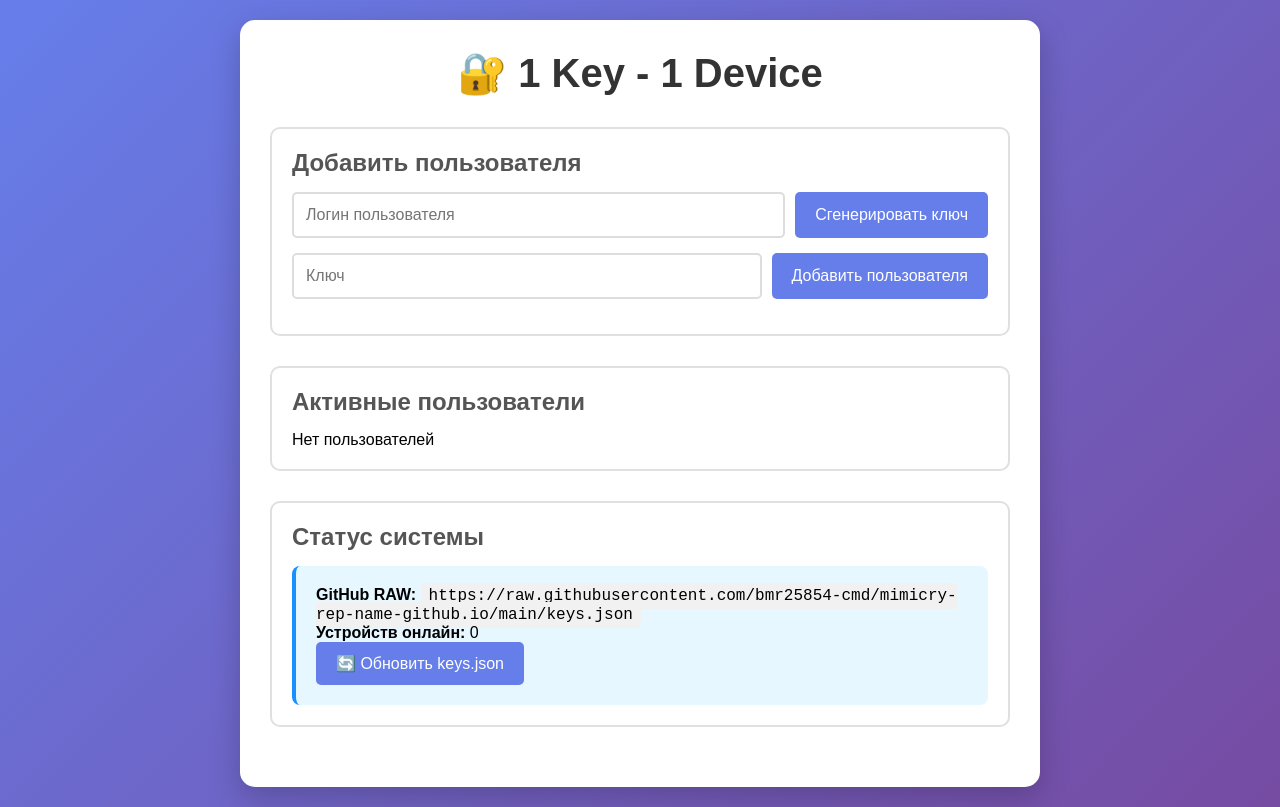
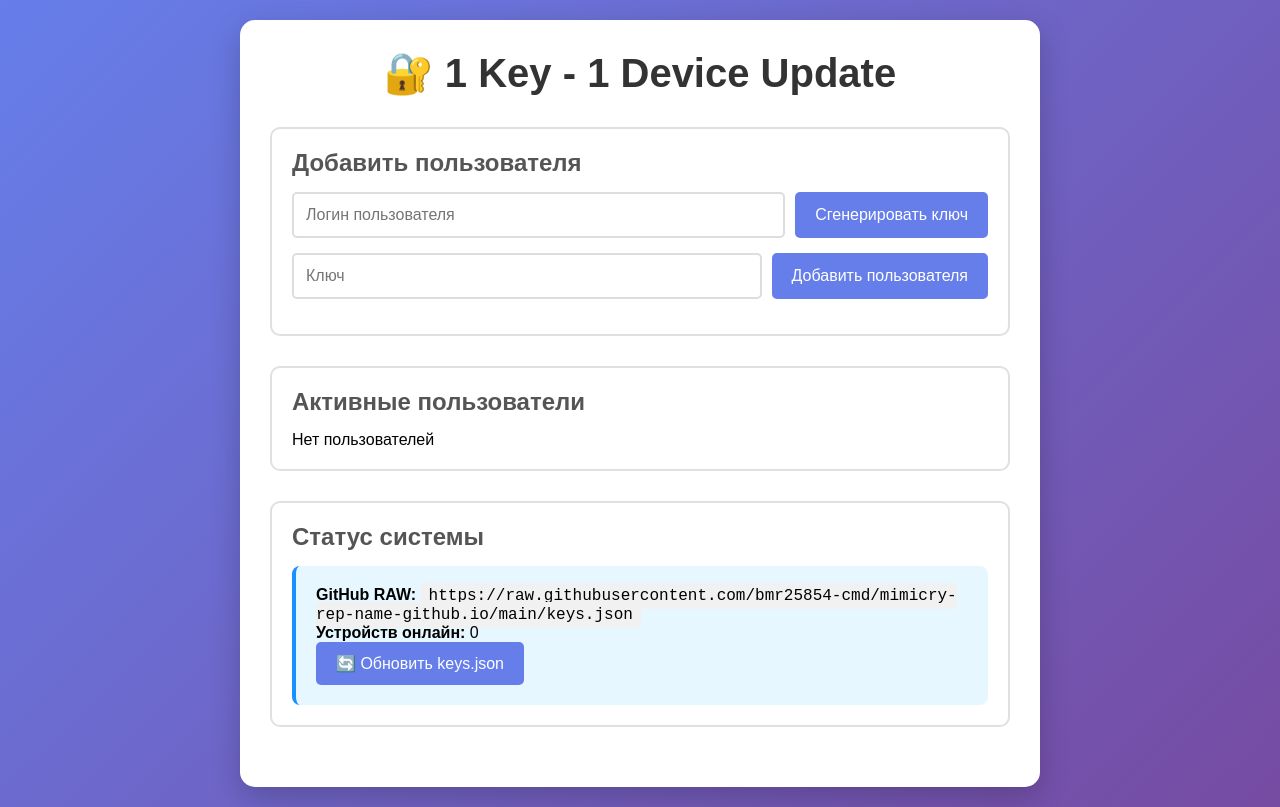
Before and after one commit to bmr25854-cmd/mimicry-rep-name-github.io, a plain HTML site: page index.html in a window 1280 px wide. Drawn offline with Linux system fonts and the light colour scheme.

Commit message:
Update index.html

```diff
--- a/index.html
+++ b/index.html
@@ -8,7 +8,7 @@
 </head>
 <body>
     <div class="container">
-        <h1>🔐 1 Key - 1 Device</h1>
+        <h1>🔐 1 Key - 1 Device Update</h1>
 
         <div class="section">
             <h2>Добавить пользователя</h2>
```
